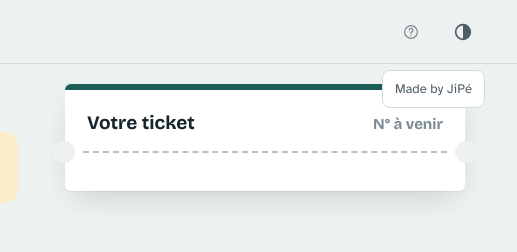
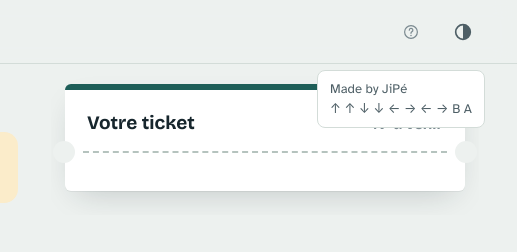
Before and after one commit to jpthony/HelpGLPI-Assistant, a plain HTML site: page frontend/index.html in a window 1280 px wide. Both pictures are taken after a click on the button 1174 px from the left and 31 px from the top of the page. Shown: the top 252 px of the page, 763-1280 px from the left. Drawn offline with Linux system fonts and the light colour scheme; no server answers.

Commit message:
Ajoute l'indice du Konami code dans « À propos »
Co-Authored-By: Claude Opus 5.5 <noreply@anthropic.com>

```diff
--- a/frontend/index.html
+++ b/frontend/index.html
@@ -31,7 +31,7 @@
     </a>
     <span class="topbar-spacer"></span>
     <button class="icon-btn about-btn" type="button" popovertarget="about" title="À propos" aria-label="À propos"><svg><use href="#i-help"/></svg></button>
-    <div class="about" id="about" popover>Made by JiPé</div>
+    <div class="about" id="about" popover>Made by JiPé<br> ↑ ↑ ↓ ↓ ← → ← → B A </div>
     <button class="icon-btn" type="button" id="themeBtn" title="Thème : automatique" aria-label="Thème : automatique"><svg><use href="#i-theme-auto"/></svg></button>
     <a class="icon-btn" id="adminLink" href="/admin" title="Administration" aria-label="Administration" hidden><svg><use href="#i-gear"/></svg></a>
     <div class="user-chip" id="userChip" hidden><span class="avatar" id="avatar"></span><span class="name" id="userName"></span></div>
```
Also changed, not shown: frontend/admin.html (+1 -1 lines).
